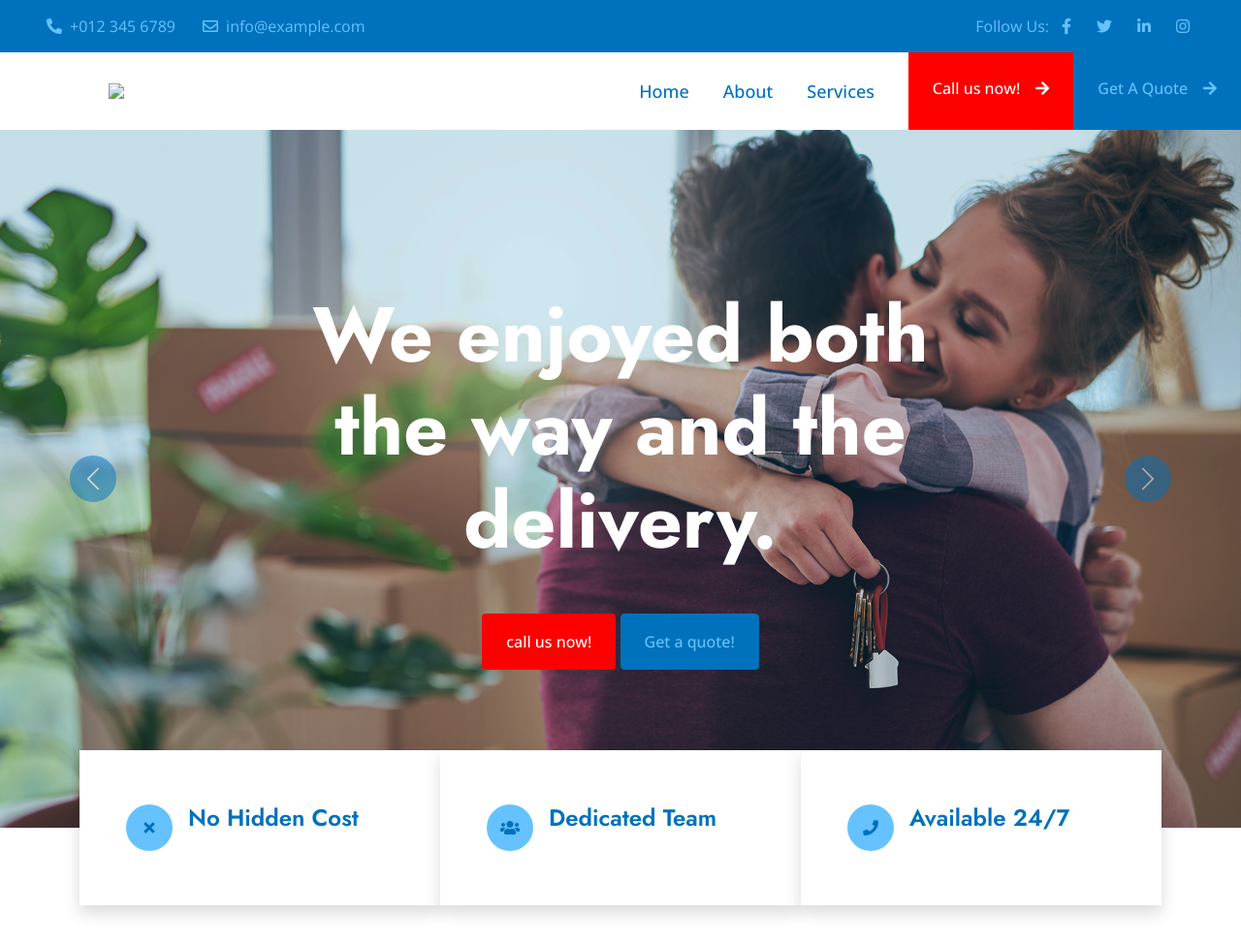
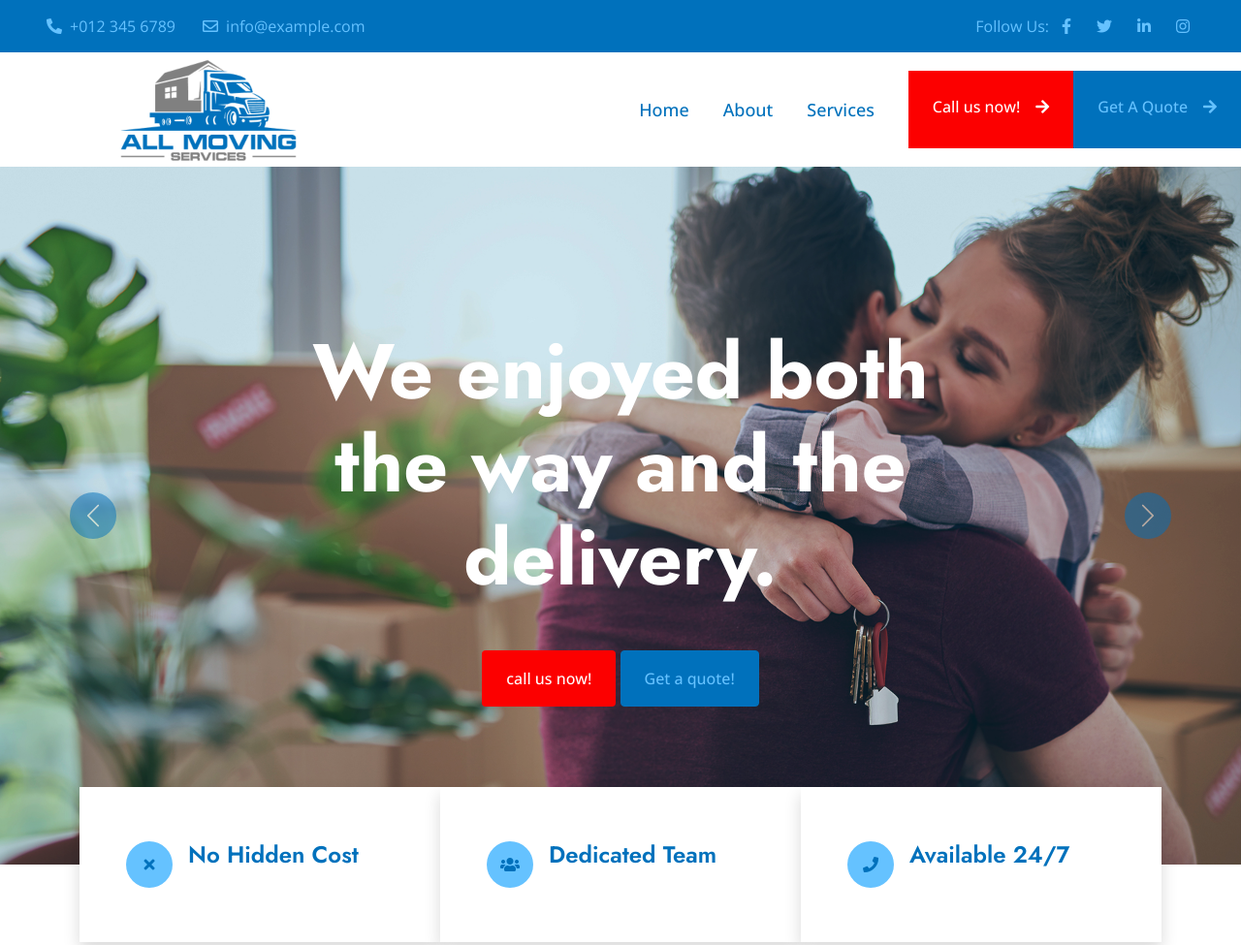
Before and after one commit to GabrielEsq1/allmovingservices, a plain HTML site: page index.html in a window 1280 px wide. Shown: the top 975 px of the page at 97% size. Drawn offline with nearby package versions, Linux system fonts and the light colour scheme; the site is published under a folder, as on GitHub Pages, so addresses that start at the root find nothing.

Commit message:
Update index.html

```diff
--- a/index.html
+++ b/index.html
@@ -77,7 +77,7 @@
             <span class="navbar-toggler-icon"></span>
         </button>
         <div class="collapse navbar-collapse" id="navbarCollapse">
-            <img src="/img/cropped-all-moving-services-1-1-2.png">
+            <img src="img/cropped-all-moving-services-1-1-2.png">
             <div class="navbar-nav ms-auto p-4 p-lg-0">
                 <a href="index.html" class="nav-item nav-link active">Home</a>
                 <a href="#about" class="nav-item nav-link">About</a>
```
